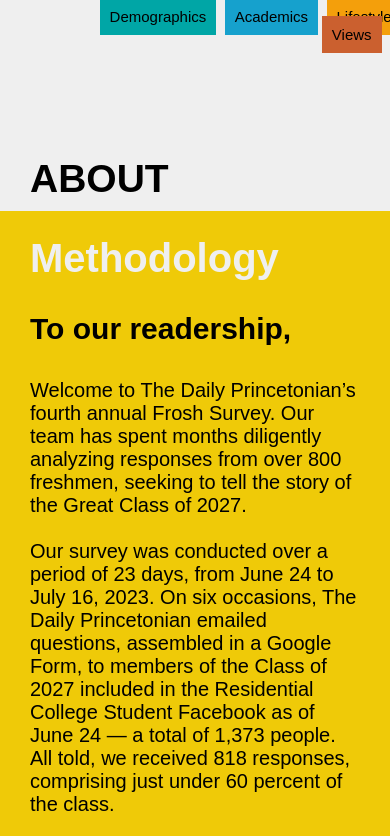
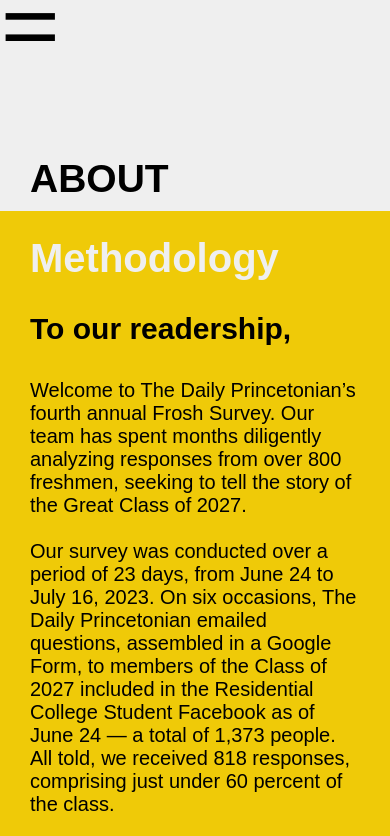
Before and after one commit to zeligsonbrett/frosh-survey-2027, a plain HTML site: page about.html in a window 390 px wide. Shown: the top 836 px of the page. Drawn offline with Linux system fonts and the light colour scheme; a web font is replaced by a local one.

Commit message:
Update nav.css

```diff
--- a/styles/nav.css
+++ b/styles/nav.css
@@ -93,9 +93,13 @@
   margin-top: 52px;
 }
 
-@media screen and (max-width: 300px) {
+@media screen and (max-width: 400px) {
   .menu-icon {
     display: block;
+    font-size: 8vh;
+    text-align: right;
+    margin-top: -3vh;
+    margin-left: 1vh;
   }
 
   .nav-links {
@@ -107,6 +111,10 @@
   .nav-links a {
     display: block;
     margin: 0.5rem 0 0 0;
+  }
+
+  #top-nav a{
+    width: 100%;
   }
 
   .nav-links a:last-child {
@@ -128,6 +136,11 @@
   }
 
   #top-nav a{
-    font-size: 15px;
+    padding: 6px;
+    font-size: 20px;
+  }
+
+  #top-nav{
+    top: -5px;
   }
 }
```
